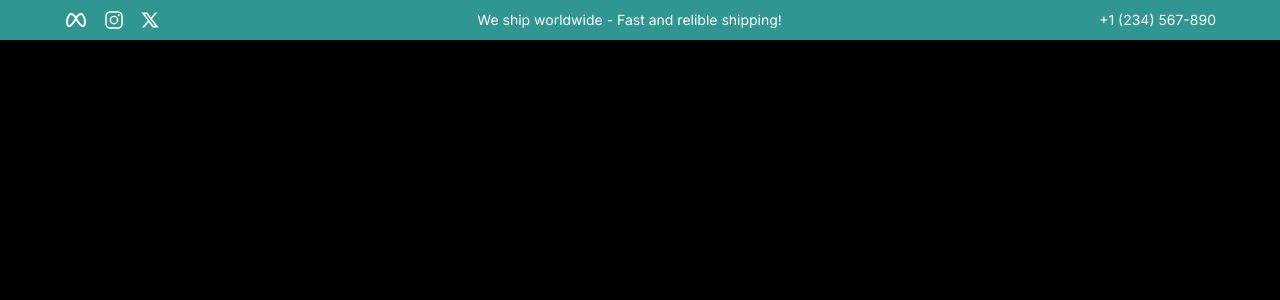
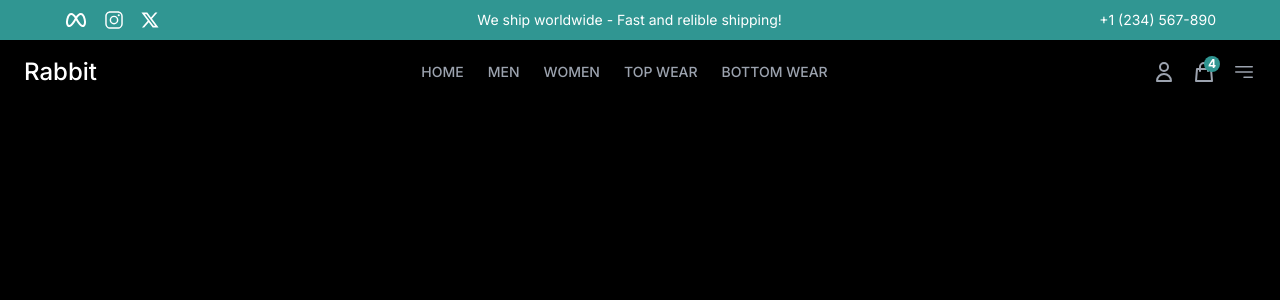
Before and after one commit to Ajai-3/Rabbit, a React (Vite) app in the folder frontend/: page / in a window 1280 px wide. Shown: the top 300 px of the page. Built offline with nearby package versions, Linux system fonts and the light colour scheme.

Commit message:
Topbar component completed with social icons and contact info

```diff
--- a/frontend/src/components/Common/Header.jsx
+++ b/frontend/src/components/Common/Header.jsx
@@ -1,14 +1,18 @@
 import React from 'react'
 import Topbar from '../Layout/Topbar'
+import Navbar from './Navbar'
 
 const Header = () => {
   return (
-    <div>
+    <header>
         {/* Topbar */}
         <Topbar />
+
         {/* Navbar */}
+        <Navbar />
+
         {/* Cart Drawer */}
-    </div>
+    </header>
   )
 }
 
--- /dev/null
+++ b/frontend/src/components/Common/Navbar.jsx
@@ -0,0 +1,72 @@
+import React from "react";
+import { Link } from "react-router-dom";
+import { HiOutlineUser, HiOutlineShoppingBag } from "react-icons/hi";
+import { HiBars3BottomRight } from "react-icons/hi2";
+
+const Navbar = () => {
+  return (
+    <>
+      <nav className="container mx-auto flex justify-between items-center py-4 px-6">
+        {/* Left - Logo */}
+        <div>
+          <Link to="/" className="font-medium text-2xl">
+            Rabbit
+          </Link>
+        </div>
+
+        {/* Center - Navigation Links */}
+        <div className="hidden md:flex space-x-6">
+          <Link
+            to="#"
+            className="text-gray-400 hover:text-rabbit-green text-sm font-medium uppercase"
+          >
+            Home
+          </Link>
+          <Link
+            to="#"
+            className="text-gray-400 hover:text-rabbit-green text-sm font-medium uppercase"
+          >
+            Men
+          </Link>
+          <Link
+            to="#"
+            className="text-gray-400 hover:text-rabbit-green text-sm font-medium uppercase"
+          >
+            Women
+          </Link>
+          <Link
+            to="#"
+            className="text-gray-400 hover:text-rabbit-green text-sm font-medium uppercase"
+          >
+            Top wear
+          </Link>
+          <Link
+            to="#"
+            className="text-gray-400 hover:text-rabbit-green text-sm font-medium uppercase"
+          >
+            Bottom wear
+          </Link>
+        </div>
+
+        {/* Right - Icons */}
+        <div className="flex items-center space-x-4">
+          <Link to="/profile" className="text-gray-400 ">
+            <HiOutlineUser className="h-6 w-6 hover:text-rabbit-green" />
+          </Link>
+          <button className="relative text-gray-400 ">
+            <HiOutlineShoppingBag className="h-6 w-6 hover:text-rabbit-green" />
+            <span className="absolute -top-1 -right-1 bg-rabbit-green text-white text-xs font-bold rounded-full w-4 h-4 flex items-center justify-center">4</span>
+          </button>
+
+          {/* Search */}
+
+          <Link to="/profile" className="text-gray-400 ">
+            <HiBars3BottomRight className="h-6 w-6 hover:text-rabbit-green" />
+          </Link>
+        </div>
+      </nav>
+    </>
+  );
+};
+
+export default Navbar;
```
